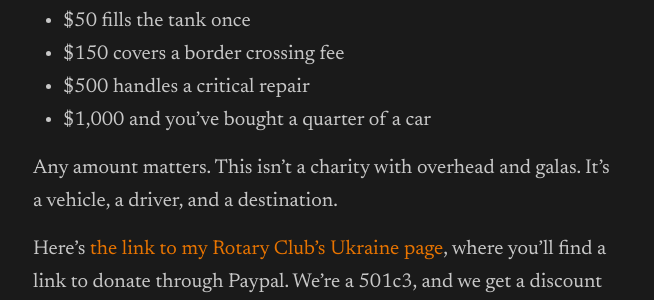
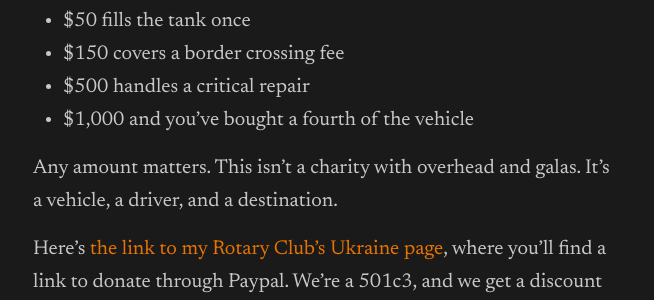
Before and after one commit to figart/60, a Jekyll site: the page built from _posts/2026-01-28-why-im-going-back-to-ukraine.md, in a window 1280 px wide and 900 px high, scrolled down 5752 px. Shown: the part 150-450 px from the top of the window, without its empty margins (312-966 px from the left). Built offline with Jekyll 4.4.1, drawn with Linux system fonts in a browser that asks for light colours.

Commit message:
ukraine update

```diff
--- a/_posts/2026-01-28-why-im-going-back-to-ukraine.md
+++ b/_posts/2026-01-28-why-im-going-back-to-ukraine.md
@@ -79,7 +79,7 @@ I don't know if I'll do this every year. I don't know if the war will still be g
 - $50 fills the tank once
 - $150 covers a border crossing fee
 - $500 handles a critical repair
-- $1,000 and you've bought a quarter of a car
+- $1,000 and you've bought a fourth of the vehicle
 
 Any amount matters. This isn't a charity with overhead and galas. It's a vehicle, a driver, and a destination.
 
```
